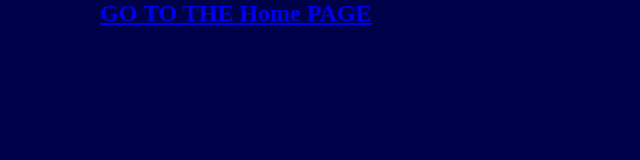
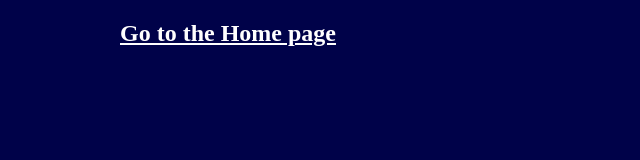
Before and after one commit to Rudijephcott/rudis-site, a website built with Parcel: page src/info.html in a window 1280 px wide. Shown: the whole page, without its empty margins (0-640 px from the left). Built offline with nearby package versions, Linux system fonts and the light colour scheme.

Commit message:
color fix on links

```diff
--- a/src/assets/scss/styles.scss
+++ b/src/assets/scss/styles.scss
@@ -74,3 +74,8 @@ img {
 body {
   background-color: #000249;
 }
+.page-link {
+  color: white;
+  padding: 20px;
+  display: block;
+}
--- a/src/info.html
+++ b/src/info.html
@@ -8,7 +8,9 @@
     <section>
       <div class="columns">
         <div class="col col-6">
-          <h1><a href="index.html">GO TO THE Home PAGE</a></h1>
+          <h1>
+            <a class="page-link" href="index.html">Go to the Home page</a>
+          </h1>
         </div>
       </div>
     </section>
```
Also changed, not shown: src/index.html (+1 -1 lines).
